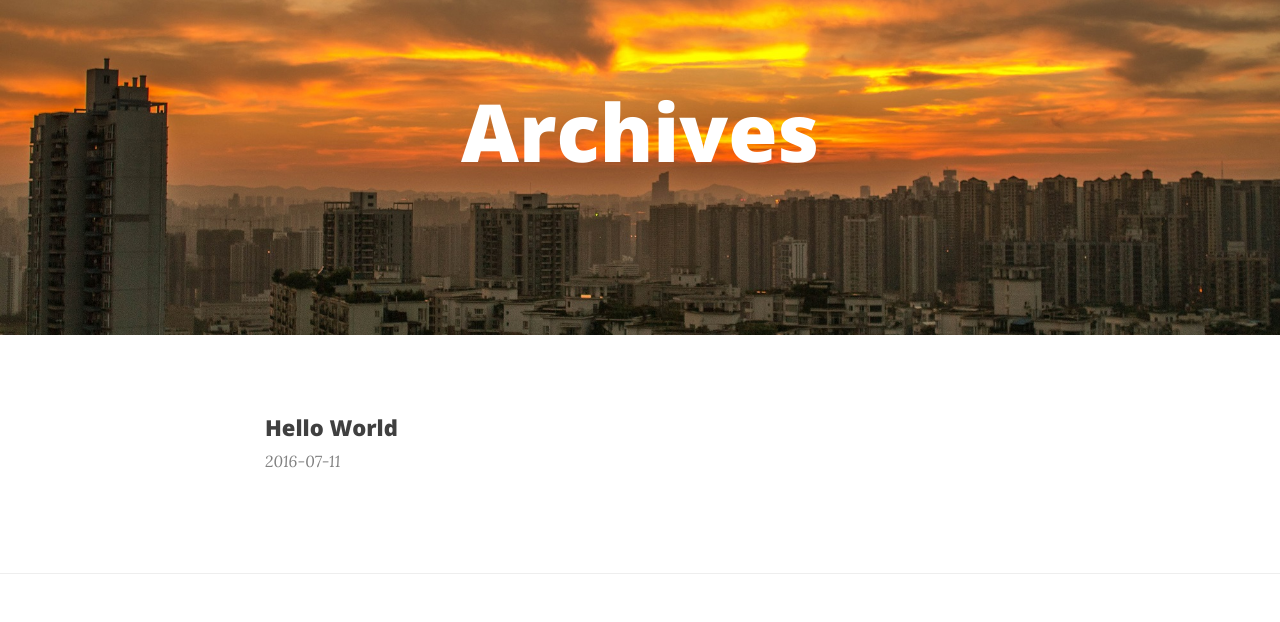
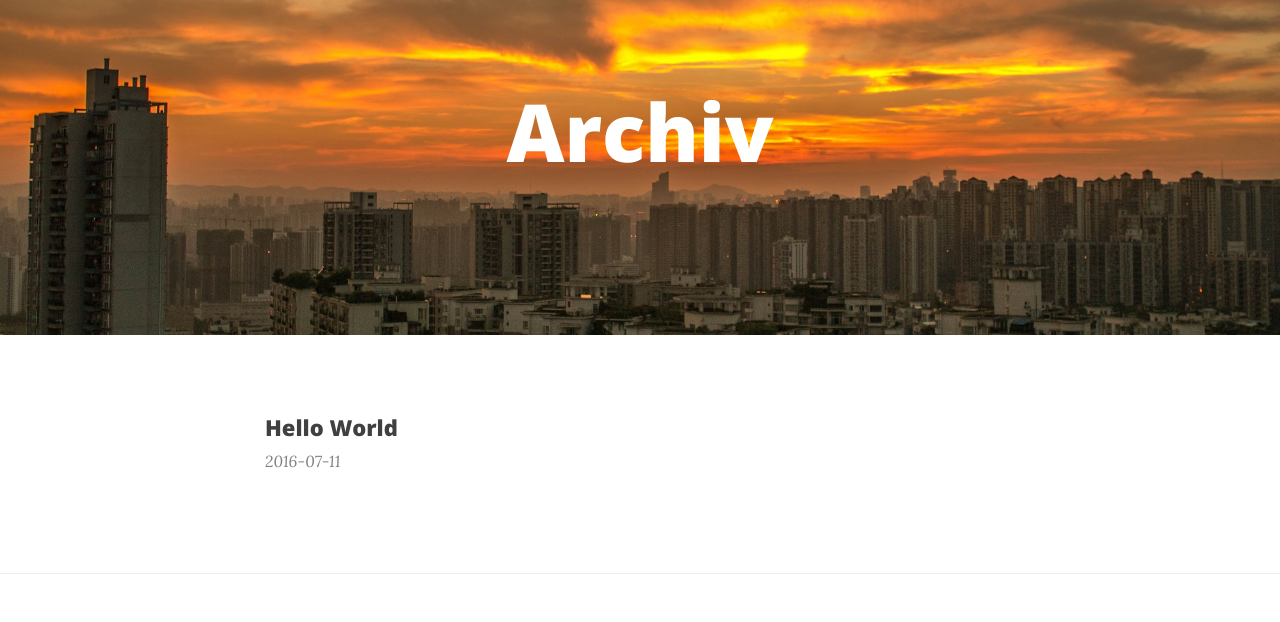
Before and after one commit to nolitus/nolitus.github.io, a plain HTML site: page archives/index.html in a window 1280 px wide. Shown: the part 63-685 px from the top of the page. Drawn offline with nearby package versions, Linux system fonts and the light colour scheme.

Commit message:
Site updated: 2016-07-12 16:07:58

```diff
--- a/archives/index.html
+++ b/archives/index.html
@@ -40,7 +40,7 @@
 
     <!-- Title -->
 
-    <title>Archives - Nolitus</title>
+    <title>Archiv - Nolitus</title>
 
     <!-- Bootstrap Core CSS -->
     <link href="//maxcdn.bootstrapcdn.com/bootstrap/3.3.6/css/bootstrap.min.css" rel="stylesheet"/>
@@ -132,7 +132,7 @@
         <div class="row">
             <div class="col-lg-8 col-lg-offset-2 col-md-10 col-md-offset-1">
                 <div class="site-heading">
-                    <h1>Archives</h1>
+                    <h1>Archiv</h1>
                 </div>
             </div>
         </div>
```
Also changed, not shown: archives/2016/07/index.html (+1 -1 lines), archives/2016/index.html (+1 -1 lines), favicon.ico (added), 1 other file.
